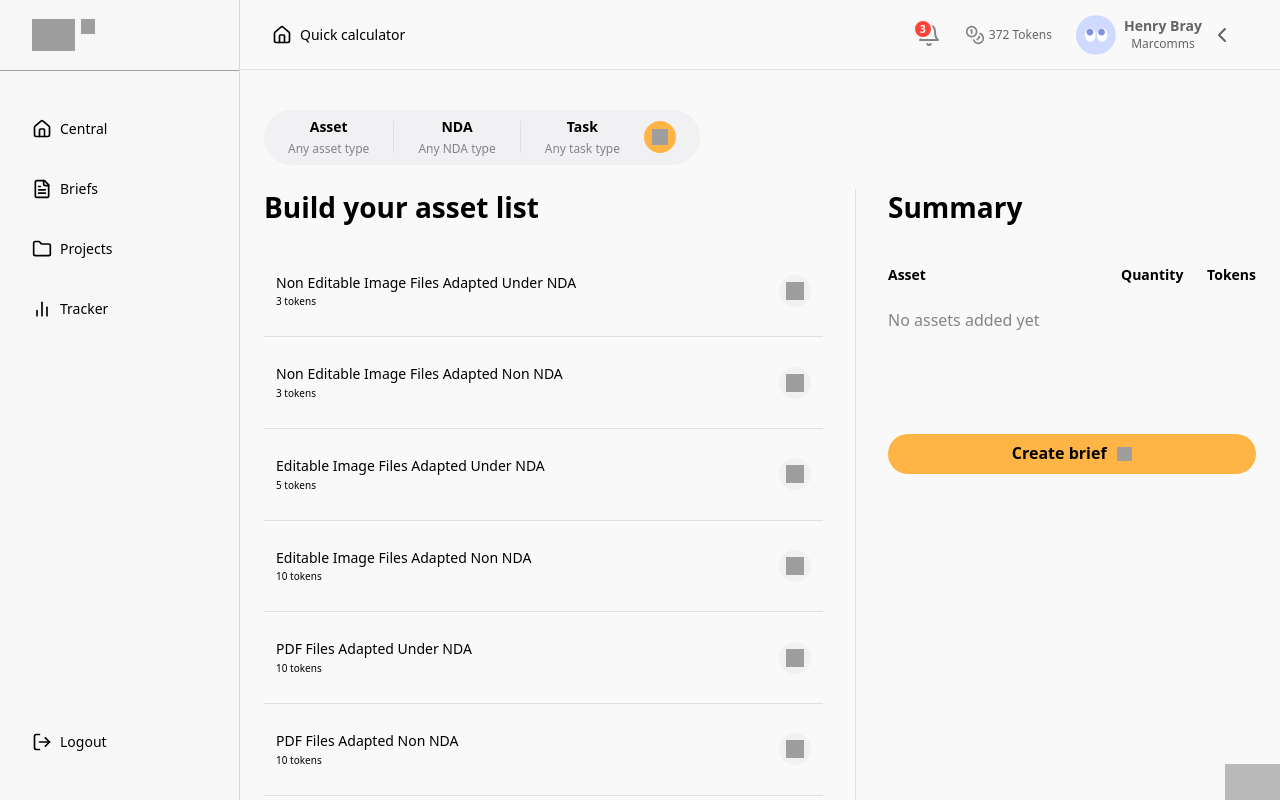
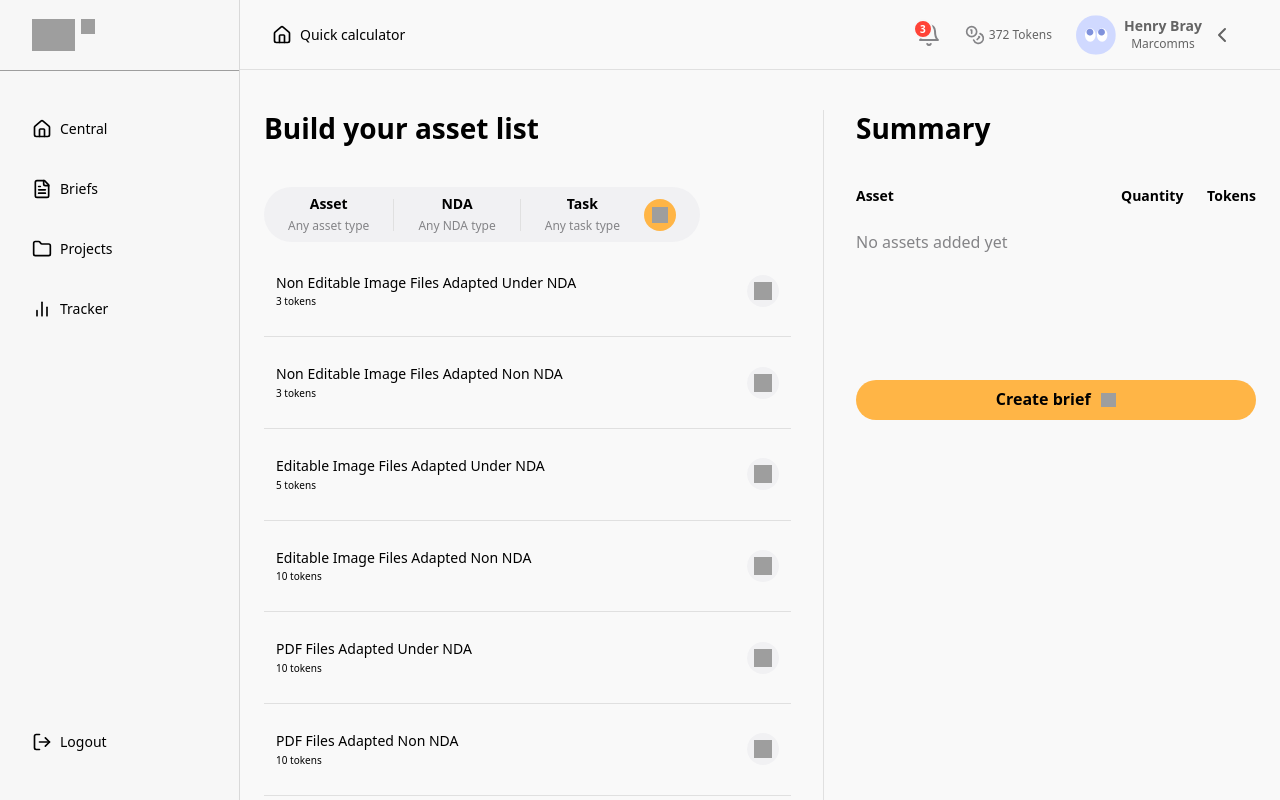
Before and after one commit to milanlisica-fox/tiko-login-spark, a React (Vite) app: page /dashboard/calculator in a window 1280 px wide. Built offline with nearby package versions, Linux system fonts and the light colour scheme; grey boxes are pictures that could not be loaded; the HTML template or start-up script is replaced by a standard one.

Commit message:
updated after review

```diff
--- a/src/pages/Calculator.tsx
+++ b/src/pages/Calculator.tsx
@@ -314,6 +314,14 @@ export default function CalculatorPage() {
 
         {/* Calculator Content */}
         <section className="flex-1 overflow-y-auto px-6 pt-[40px] pb-[40px] relative">
+
+          {/* Main Content Area */}
+          <div className="flex gap-8">
+            {/* Left Panel - Asset List */}
+            <div className="flex-1 max-w-[1220px]">
+              <h1 className="text-[28px] font-bold leading-[37.24px] text-black mb-10">
+                Build your asset list
+              </h1>
               {/* Filter Bar */}
               <button
                 onClick={() => setIsFilterOpen(true)}
@@ -339,14 +347,6 @@ export default function CalculatorPage() {
                   </div>
                 </div>
               </button>
-
-          {/* Main Content Area */}
-          <div className="flex gap-8">
-            {/* Left Panel - Asset List */}
-            <div className="flex-1 max-w-[720px]">
-              <h1 className="text-[28px] font-bold leading-[37.24px] text-black mb-10">
-                Build your asset list
-              </h1>
 
               <div className="flex flex-col gap-5">
                 {availableAssets.map((asset, index) => {
@@ -399,7 +399,7 @@ export default function CalculatorPage() {
             <div className="w-px bg-[#e0e0e0]" />
 
             {/* Right Panel - Summary */}
-            <div className="w-[368px] shrink-0">
+            <div className="w-[400px] shrink-0 relative overflow-hidden">
               <h2 className="text-[28px] font-bold leading-[37.24px] text-black mb-10">
                 Summary
               </h2>
@@ -462,21 +462,26 @@ export default function CalculatorPage() {
               {/* Create Brief Button */}
               <button
                 onClick={handleCreateBrief}
-                className="mt-auto w-full h-10 backdrop-blur-[6px] backdrop-filter bg-[#ffb546] px-[24px] rounded-[28px] flex items-center justify-center gap-[10px] hover:opacity-90 transition mt-6"
+                className="mt-5 w-full h-10 backdrop-blur-[6px] backdrop-filter bg-[#ffb546] px-[24px] rounded-[28px] flex items-center justify-center gap-[10px] hover:opacity-90 transition mt-6"
               >
                 <span className="text-[16px] font-semibold leading-[23.94px] text-black whitespace-nowrap">
                   Create brief
                 </span>
                 <img src={createBriefArrowIcon} alt="" className="h-[14px] w-[15.567px]" />
               </button>
+              {/* Decorative Background Elements */}
+            <div className="absolute bottom-[-18px] right-[-17px] w-full h-[54px] pointer-events-none overflow-hidden">
+              <img
+                src="https://www.figma.com/api/mcp/asset/5fe2ecb6-5d0e-42f1-b3e1-1f7e44923017"
+                alt=""
+                className="absolute bottom-0 right-0 w-full h-[54px] object-cover opacity-70"
+              />
+            </div>
+
             </div>
           </div>
         </section>
 
-        {/* Decorative Background Elements */}
-        <div className="absolute bottom-[-18px] right-[-17px] w-[433px] h-[184px] pointer-events-none overflow-hidden">
-          <img src={imgGroup} alt="" className="of absolute bottom-0 right-0 opacity-70 h-[54px]" />
-        </div>
       </main>
 
       {/* Filter Dialog */}
--- a/src/pages/Login.tsx
+++ b/src/pages/Login.tsx
@@ -152,14 +152,14 @@ const Login = () => {
                   </button>
                 </div>
 
-                <div className="flex justify-end">
+                {/* <div className="flex justify-end">
                   <Link
                     to="/forgot-password"
                     className="text-sm text-card-foreground/70 hover:text-card-foreground transition-colors"
                   >
                     Forgot password?
                   </Link>
-                </div>
+                </div> */}
 
                 <Button
                   type="submit"
@@ -169,7 +169,7 @@ const Login = () => {
                   Login
                   <img src="https://www.figma.com/api/mcp/asset/33c5c1d3-721c-423d-8e72-cd89fd07637c" alt="" className="h-[14px] w-[15.567px]"/>
                 </Button>
-
+{/*
                 <p className="text-center text-card-foreground/70 text-sm">
                   Don't have an account?{" "}
                   <Link
@@ -178,7 +178,7 @@ const Login = () => {
                   >
                     Sign up
                   </Link>
-                </p>
+                </p> */}
               </form>
             </div>
           </div>
```
Lines whose indentation alone changed are shown as unchanged.
